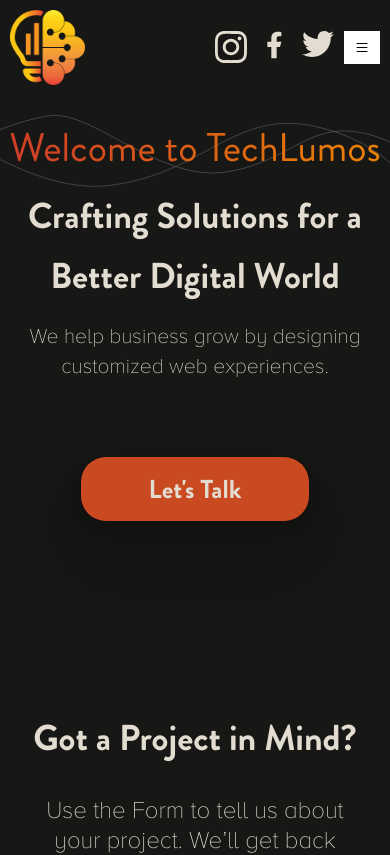
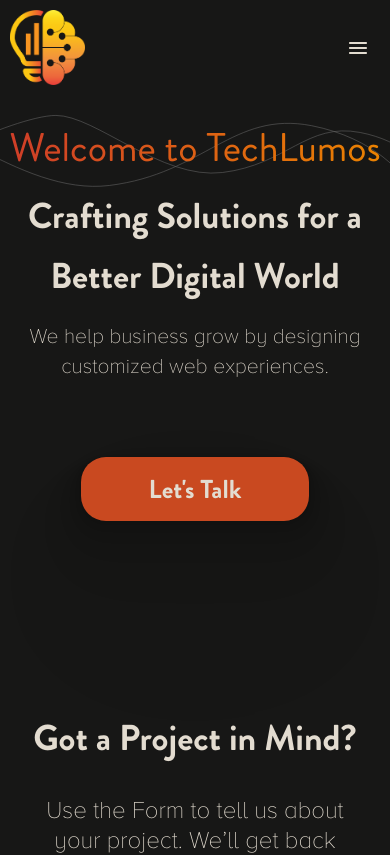
Before and after one commit to Kazumamoto/TechLumos, a React (Create React App) app: page / in a window 390 px wide. Shown: the top 855 px of the page. Built offline with nearby package versions, Linux system fonts and the light colour scheme; a web font is replaced by a local one.

Commit message:
Bugs Removed

```diff
--- a/src/components/NavBar/NavBar.module.css
+++ b/src/components/NavBar/NavBar.module.css
@@ -50,13 +50,13 @@
 }
 
 .navVisible{
-    overflow: hidden;
+    overflow: visible;
     width: 1000px;
     display: flex;
     flex-direction: column;
     margin: 0px;
     order: 3;
-    max-height: 90px;
+    max-height: 135px;
     transition: max-height 0.3s ease;
 }
 
@@ -90,27 +90,19 @@
         align-items: center;
         flex-wrap: wrap;
     }
-
     .NavLogo{
         order: 1;
     }
-
-    .socialLinks{
-        width: unset;
-        order: 2;
-    }
-
-    .socialLink{
-        margin: 0px 10px;
-    }
-
     .navButton{
         display: unset;
         padding: 0px 10px;
-        background-color: white;
     }
-
     .NavLogo{
         margin: 0px;
     }
+    .socialLinks{
+        width: auto;
+        justify-content: center;
+        margin: 10px 0px 0px;
+    }
 }
--- a/src/components/Navbar/navbar.js
+++ b/src/components/Navbar/navbar.js
@@ -36,7 +36,6 @@
               innerText="Contact"
               toLink="/contact"
             ></NavigationLink>
-          </div>
             <div className={classes.socialLinks}>
               <a href="/" className={classes.socialLink}>
                 <img src="/Icons/Instagram.svg" alt="Instagram"></img>
@@ -47,13 +46,14 @@
               <a href="/" className={classes.socialLink}>
                 <img src="/Icons/Twitter.svg" alt="Twitter"></img>
               </a>
+            </div>
+          </div>
           <img
             className={classes.navButton}
             onClick={navButtonHandler}
-              src="/Icons/Menu.svg"
+            src="/SVG/Menu.svg"
             alt="Icon"
           ></img>
-          </div>
         </nav>
       </div>
     </section>
--- a/src/pages/MainPage/MainPage.module.css
+++ b/src/pages/MainPage/MainPage.module.css
@@ -113,7 +113,7 @@
     z-index: -2;
 }
 
-@media screen and (max-width : 855px) {
+@media screen and (max-width : 1080px) {
     .circleSVG, .rectSVG{
         display: none;
     }
```
Also changed, not shown: public/Icons/Menu.svg (deleted), public/SVG/Menu.svg (added). Lines whose indentation alone changed are shown as unchanged.
